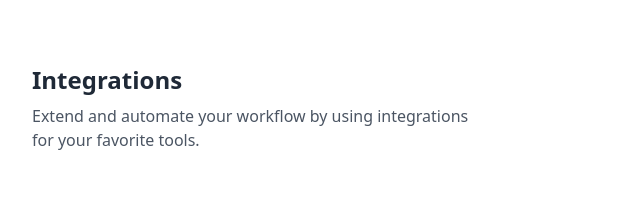
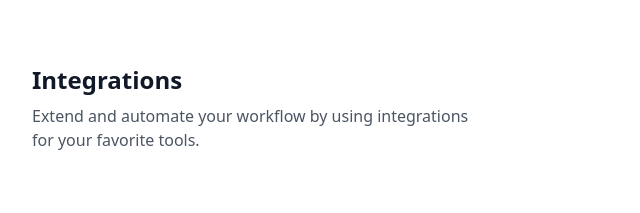
Before and after one commit to aqib12213/HTML-TailwindCSS, a website built with Vite: page index.html in a window 1280 px wide. Shown: the top 213 px of the page, 0-640 px from the left. Built offline with nearby package versions, Linux system fonts and the light colour scheme.

Commit message:
modified:   index.html

```diff
--- a/index.html
+++ b/index.html
@@ -20,7 +20,7 @@
       <section class="py-16">
         <div class="max-w-screen-xl mx-auto px-4 md:px-8">
           <div class="max-w-md">
-            <h1 class="text-gray-800 text-xl font-extrabold sm:text-2xl">
+            <h1 class="text-gray-900 text-xl font-extrabold sm:text-2xl">
               Integrations
             </h1>
             <p class="text-gray-600 mt-2">
```
